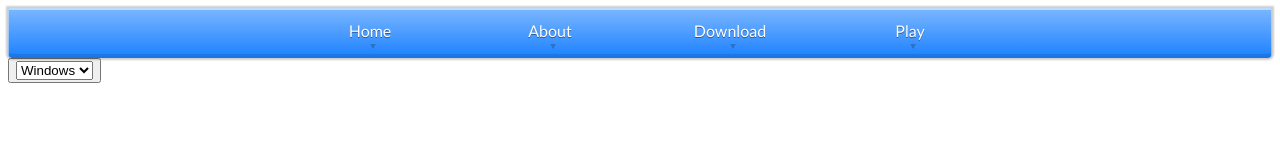
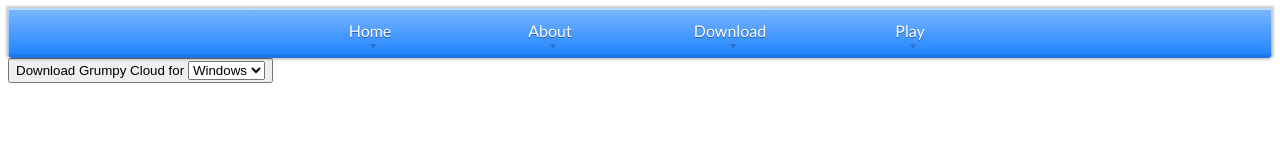
Before and after one commit to samuellouf/samuellouf.github.io, a plain HTML site: page GrumpyCloud/index.html in a window 1280 px wide. Drawn offline with Linux system fonts and the light colour scheme.

Commit message:
Update index.html

```diff
--- a/GrumpyCloud/index.html
+++ b/GrumpyCloud/index.html
@@ -99,7 +99,7 @@
     <section id="about">
     </section>
     <section id="download">
-      <a href="javascript: download();"><button><select><option value="windows">Windows</option><option value="linux">Linux</option><option value="macos">MacOS</option></select></button></a>
+      <a href="javascript: download();"><button>Download Grumpy Cloud for <select><option value="windows">Windows</option><option value="linux">Linux</option><option value="macos">MacOS</option></select></button></a>
     </section>
   </body>
 </html>
```
